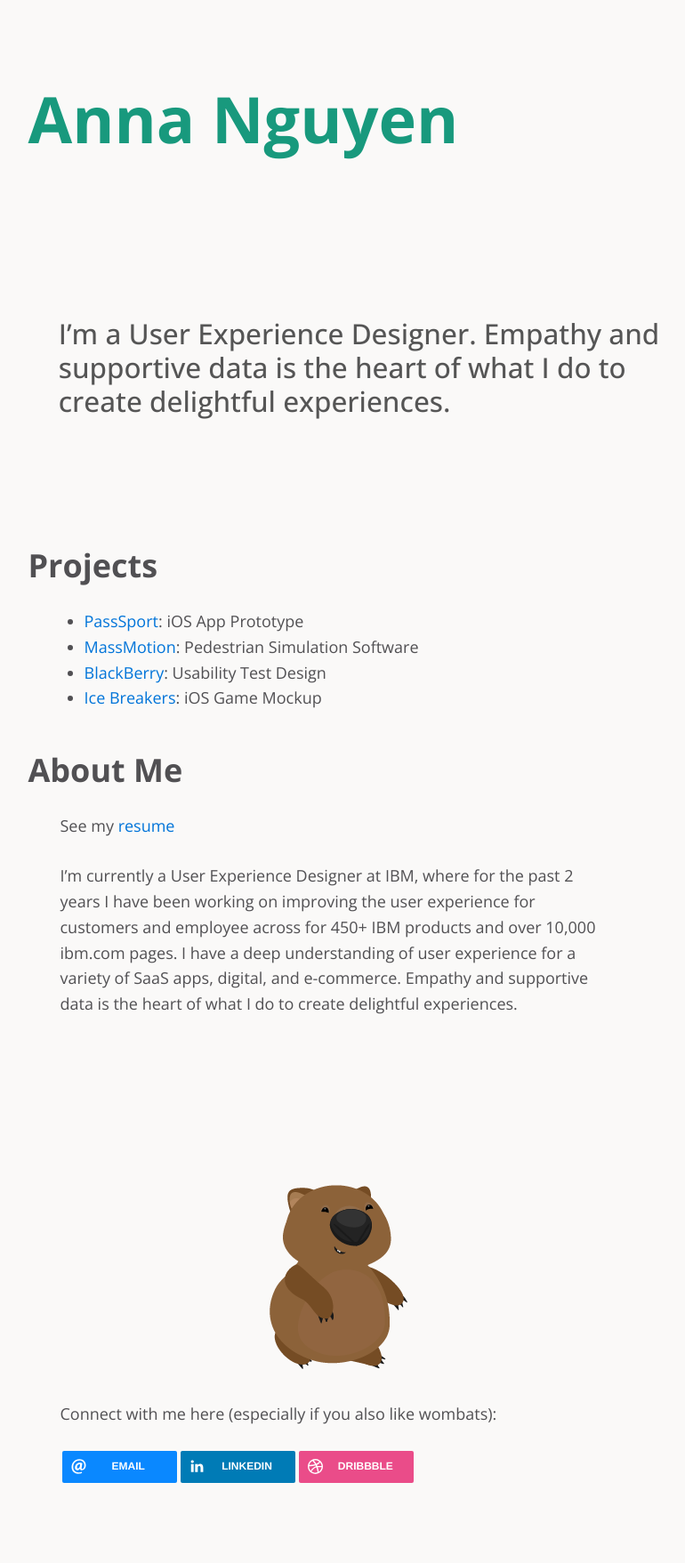
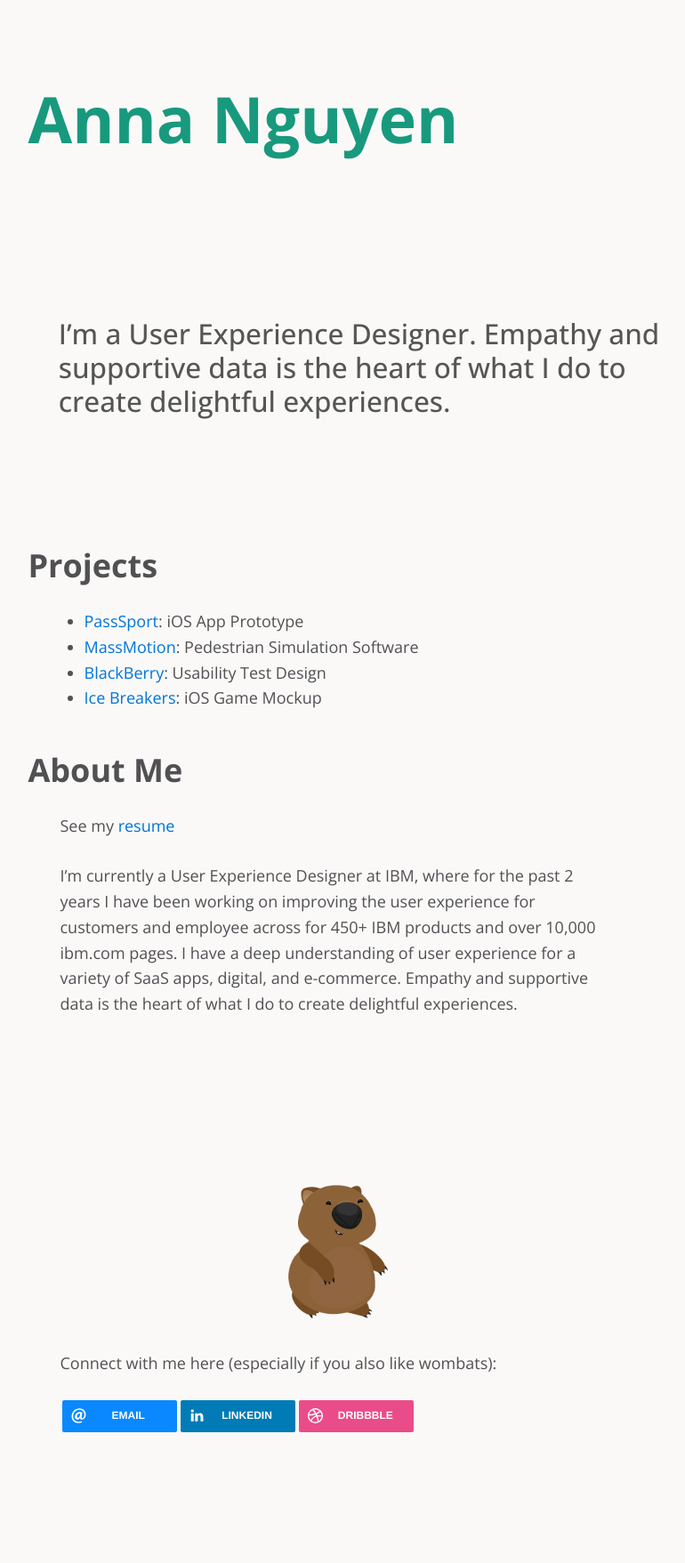
Before and after one commit to wailingwombat/wailingwombat.github.io, a Jekyll site: the page built from index.md, in a window 1280 px wide. Shown: the whole page at 89% size, without its empty margins (260-1030 px from the left). Built offline with Jekyll 4.4.1, drawn with Linux system fonts in a browser that asks for light colours; nearby versions of some CDN libraries; our own code applies the rules of GitHub Pages for plain Markdown files; after the commit the page ends 1700 px from its top, so only the background shows below that.

Commit message:
smaller wombat

```diff
--- a/index.md
+++ b/index.md
@@ -19,7 +19,7 @@ See my [resume](/resume.pdf)
 I'm currently a User Experience Designer at IBM, where for the past 2 years I have been working on improving the user experience for customers and employee across for 450+ IBM products and over 10,000 ibm.com pages. I have a deep understanding of user experience for a variety of SaaS apps, digital, and e-commerce. Empathy and supportive data is the heart of what I do to create delightful experiences.
 
 <div id="wombat">
-<img src="/images/standalonewombat.png" />
+<img src="/images/standalonewombat.png" height="150"/>
 </div>
 
 Connect with me here (especially if you also like wombats):
```
